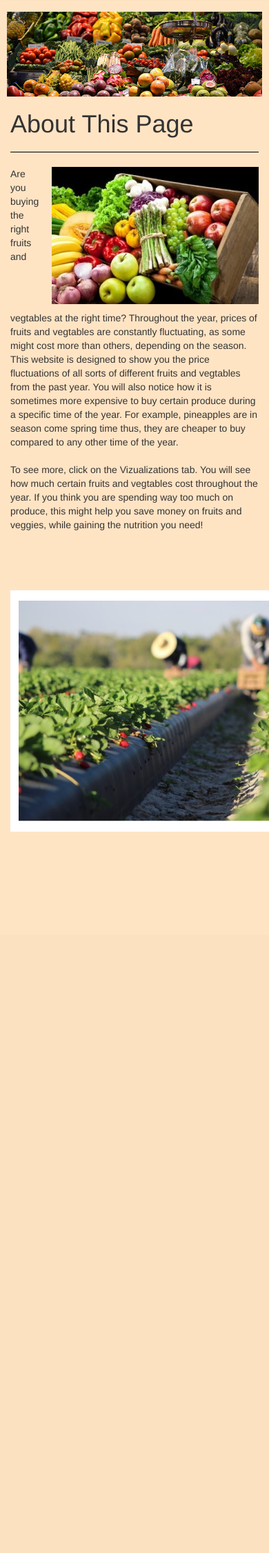
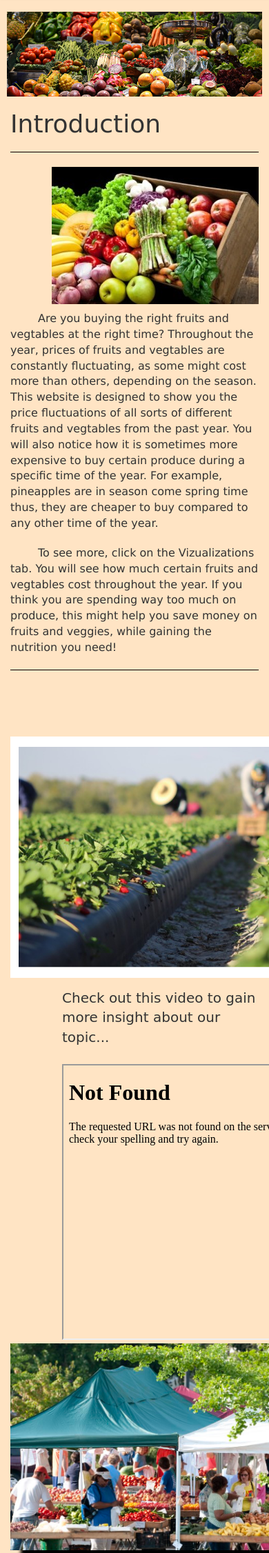
Before and after one commit to Steve524/Uci_bootcamp_project2, a Flask app: page / in a window 390 px wide; the page is wider, and only the part inside the window is pictured. Shown: the part 55-2307 px from the top of that part at 69% size. Before the commit the page ends 1261 px from the top of that part, so only its background shows below. Run offline with Flask 2, Linux system fonts and the light colour scheme; some libraries are stand-ins or nearby versions.

Commit message:
final touches

```diff
--- a/static/css/style.css
+++ b/static/css/style.css
@@ -31,6 +31,12 @@
     padding-bottom: 10px;
 }
 
+.intro-paragraph {
+    font-size: 16px;
+    text-indent: 40px;
+    font-family: Verdana, Geneva, Tahoma, sans-serif;
+}
+
 #paragraph-padding {
     padding-top: 10px;
 }
@@ -41,6 +47,31 @@
     margin-top: 75px;
 }
 
+#video {
+    font-size: 20px;
+    font-family: cursive;
+    padding-top: 15px;
+    margin-left: 75px;
+}
+
+iframe {
+    margin-left: 75px;
+    margin-top: 15px;
+}
+
+#image-2 {
+    width: 475px;
+    height: 300px;
+    box-shadow: 15px 15px 5px black;
+}
+
+#image-3 {
+    margin-top: 30px;
+    width: 500px;
+    height: 350px;
+    box-shadow: 15px 15px 10px black;
+}
+
 #joseph {
     width: 505px;
     height: 505px;
--- a/templates/contributors.html
+++ b/templates/contributors.html
@@ -23,13 +23,18 @@
                 height: 1px;
                 border-color: black;
             }
+            h1 {
+                font-family: cursive;
+            }
             h3 {
                 font-weight: bold;
+                font-family: cursive;
             }
             h5 {
                 padding-top: 35px;
                 font-size: 25px;
                 font-weight: bold;
+                font-family: cursive;
             }
 
         </style>
--- a/templates/index.html
+++ b/templates/index.html
@@ -17,12 +17,14 @@
         <style>
             body {
                 background-color:bisque;
-                padding-bottom: 150px;
+                padding-bottom: 100px;
             }
             hr {
                 height: 1px;
                 border-color: black;
             }
+
+            h1 {font-family: cursive;}
 
         </style>
     </head>
@@ -53,17 +55,30 @@
         <div class="container">
             <div class="row">
                 <div class="col-md-8">
-                    <h1>About This Page</h1>
+                    <h1>Introduction</h1>
                     <hr>
                     <img id="paragraph-image" src="static/images/fig4.png">
-                    <p> Are you buying the right fruits and vegtables at the right time?  Throughout the year, prices of fruits and vegtables are constantly fluctuating, as some might cost more than others, depending on the season.
+                    <p class="intro-paragraph"> Are you buying the right fruits and vegtables at the right time?  Throughout the year, prices of fruits and vegtables are constantly fluctuating, as some might cost more than others, depending on the season.
                         This website is designed to show you the price fluctuations of all sorts of different fruits and vegtables from the past year.  You will also notice how it is sometimes more expensive to buy certain produce during a specific time of the year.  For example, pineapples are in season come spring time thus, they are cheaper to buy compared to any other time of the year.</p>
-                    <p id="paragraph-padding">   To see more, click on the Vizualizations tab.  You will see how much certain fruits and vegtables cost throughout the year.  If you think you are spending way too much on produce, this might help you save money on fruits and veggies, while gaining the nutrition you need!</p>
+                    <p class="intro-paragraph" id="paragraph-padding">   To see more, click on the Vizualizations tab.  You will see how much certain fruits and vegtables cost throughout the year.  If you think you are spending way too much on produce, this might help you save money on fruits and veggies, while gaining the nutrition you need!</p>
+                    <hr>
                 </div>
                 <div class="col-md-4">
                     <img id="image" src="static/images/fig6.png">
                 </div>
             </div>
         </div>
+        <div class="container">
+            <div class="row">
+                <div class="col-md-8">
+                    <p id="video">Check out this video to gain more insight about our topic...</p>
+                    <iframe width="600" height="400" src="static/images/video.mp4"></iframe>
+                </div>
+                <div class="col-md-4">
+                    <img id="image-2" src="static/images/fig7.png">
+                    <img id="image-3" src="static/images/fig8.png">
+                </div>
+            </div>
+        </div>
     </body>
 </html>
--- a/templates/vizualizations.html
+++ b/templates/vizualizations.html
@@ -23,6 +23,8 @@
                 height: 1px;
                 border-color: black;
             }
+
+            h1 {font-family: cursive;}
 
         </style>
     </head>
```
Also changed, not shown: static/images/fig5.png (deleted), static/images/fig7.png (added), static/images/fig8.png (added), 6 other files.
